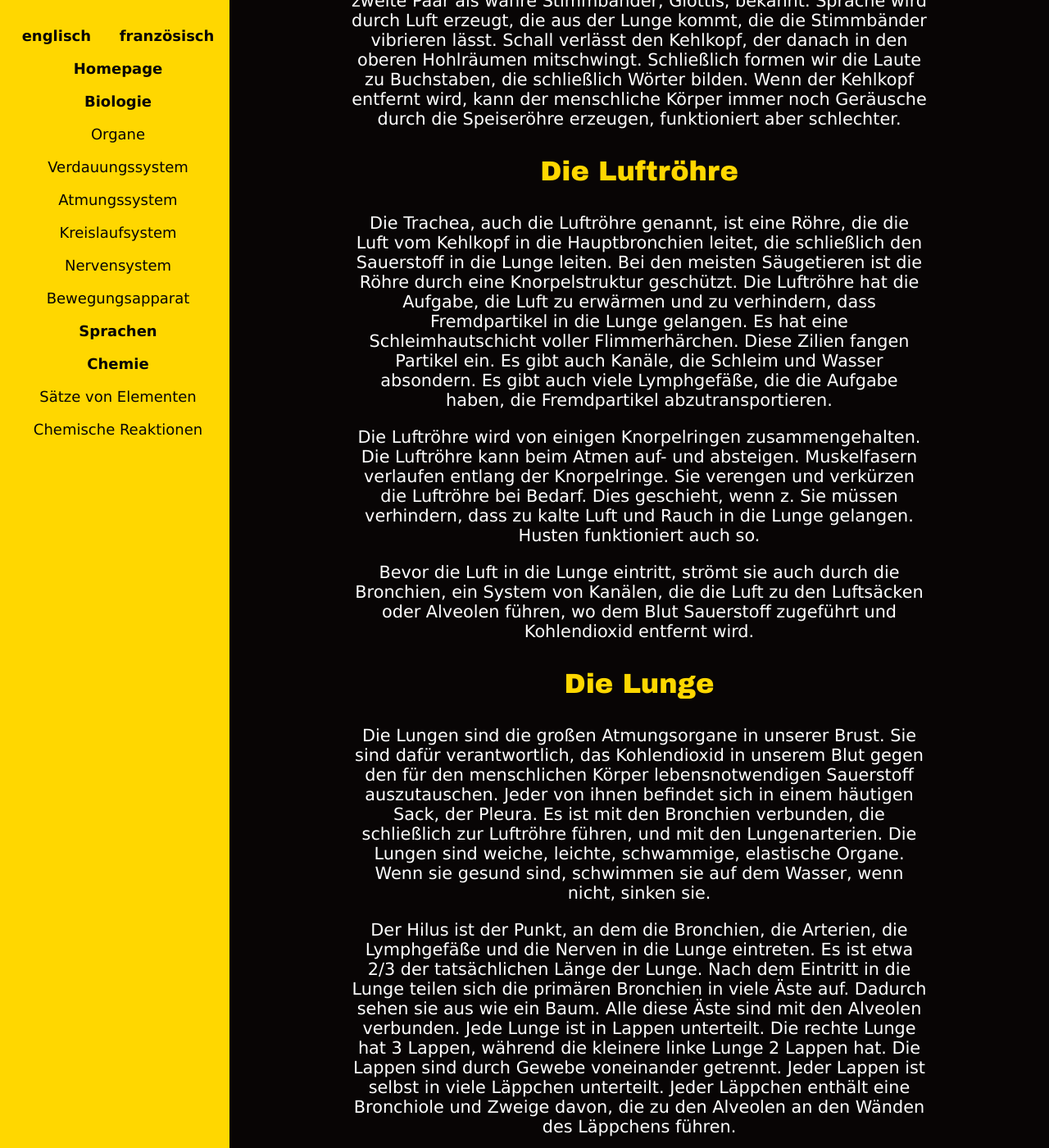
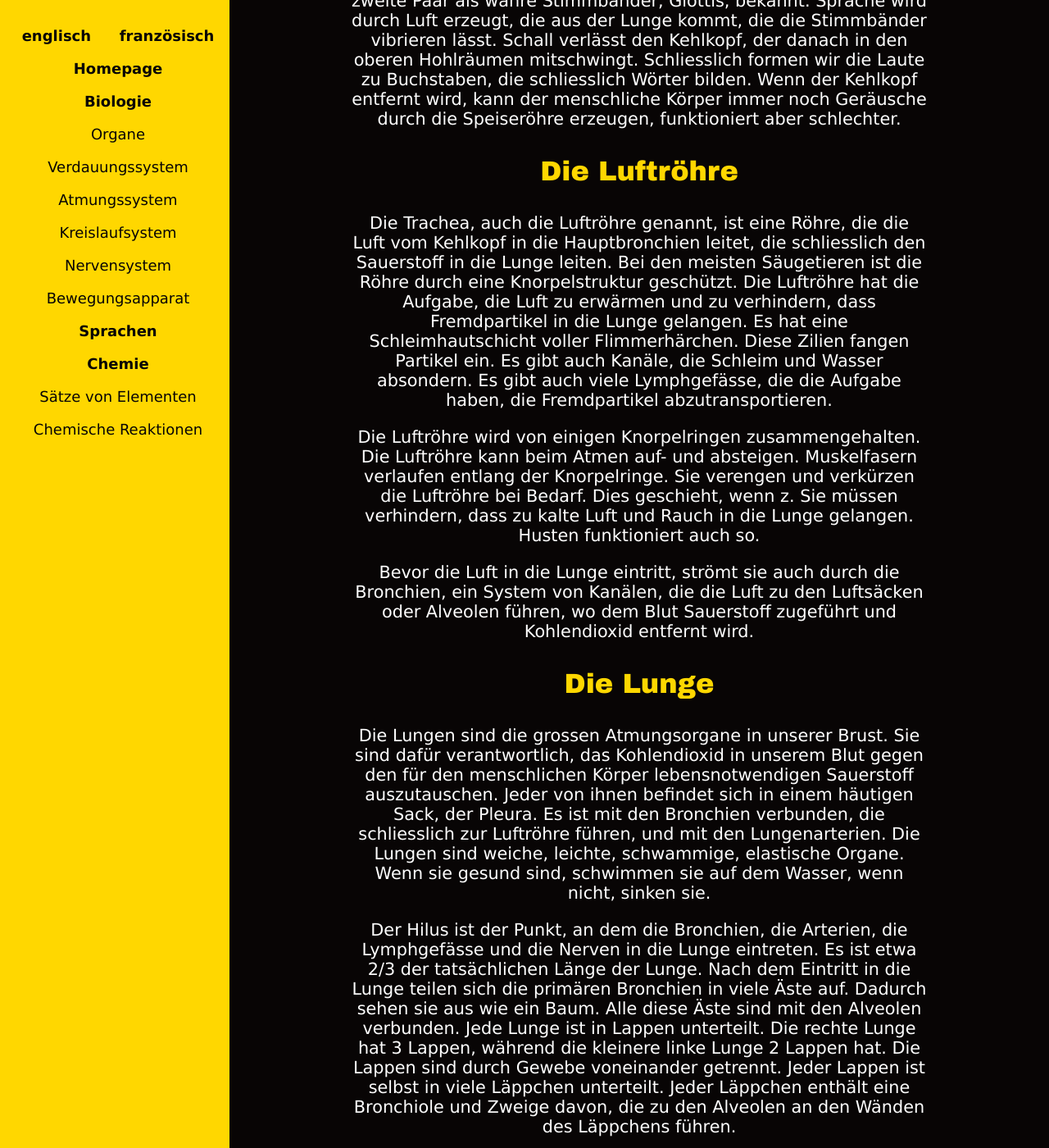
Before and after one commit to awal11/enzyklopaedie, a Jekyll site: the page built from deutsch/biologie/atmungssystem.html, in a window 1280 px wide and 1400 px high, scrolled down 2215 px. Shown: the whole window at 82% size. Built offline with Jekyll 4.4.1, drawn with Linux system fonts in a browser that asks for light colours; some of the changed text lies outside the part shown.

Commit message:
deutschtext

```diff
--- a/deutsch/biologie/atmungssystem.html
+++ b/deutsch/biologie/atmungssystem.html
@@ -66,13 +66,13 @@ Nachdem die Luft in unseren Körper eingedrungen ist, passiert sie zunächst die
     Die Epiglottis ist ein lappenartiger Vorsprung in den Rachen. Wenn Nahrung in den Mund gelangt, erhebt sich der gesamte Kehlkopf bis zur Epiglottis. Auf diese Weise blockiert es den Eingang zu den Atemwegen. Nachdem die Nahrung in die Speiseröhre gelangt ist, entspannt sich der Kehlkopf.
 </p>
 <p>
-    Der Kehlkopf hat zwei Öffnungen an zwei Seiten. Beide Stellen haben große Falten in der Schleimhaut des Kehlkopfes. Während das erste Paar als „falsche“ Stimmbänder bekannt ist, ist das zweite Paar als wahre Stimmbänder, Glottis, bekannt. Sprache wird durch Luft erzeugt, die aus der Lunge kommt, die die Stimmbänder vibrieren lässt. Schall verlässt den Kehlkopf, der danach in den oberen Hohlräumen mitschwingt. Schließlich formen wir die Laute zu Buchstaben, die schließlich Wörter bilden. Wenn der Kehlkopf entfernt wird, kann der menschliche Körper immer noch Geräusche durch die Speiseröhre erzeugen, funktioniert aber schlechter.
+    Der Kehlkopf hat zwei Öffnungen an zwei Seiten. Beide Stellen haben grosse Falten in der Schleimhaut des Kehlkopfes. Während das erste Paar als „falsche“ Stimmbänder bekannt ist, ist das zweite Paar als wahre Stimmbänder, Glottis, bekannt. Sprache wird durch Luft erzeugt, die aus der Lunge kommt, die die Stimmbänder vibrieren lässt. Schall verlässt den Kehlkopf, der danach in den oberen Hohlräumen mitschwingt. Schliesslich formen wir die Laute zu Buchstaben, die schliesslich Wörter bilden. Wenn der Kehlkopf entfernt wird, kann der menschliche Körper immer noch Geräusche durch die Speiseröhre erzeugen, funktioniert aber schlechter.
 </p>
 
 
 <h3 id= 'luftrohre' > Die Luftröhre</h3>
 <p>
-    Die Trachea, auch die Luftröhre genannt, ist eine Röhre, die die Luft vom Kehlkopf in die Hauptbronchien leitet, die schließlich den Sauerstoff in die Lunge leiten. Bei den meisten Säugetieren ist die Röhre durch eine Knorpelstruktur geschützt. Die Luftröhre hat die Aufgabe, die Luft zu erwärmen und zu verhindern, dass Fremdpartikel in die Lunge gelangen. Es hat eine Schleimhautschicht voller Flimmerhärchen. Diese Zilien fangen Partikel ein. Es gibt auch Kanäle, die Schleim und Wasser absondern. Es gibt auch viele Lymphgefäße, die die Aufgabe haben, die Fremdpartikel abzutransportieren.
+    Die Trachea, auch die Luftröhre genannt, ist eine Röhre, die die Luft vom Kehlkopf in die Hauptbronchien leitet, die schliesslich den Sauerstoff in die Lunge leiten. Bei den meisten Säugetieren ist die Röhre durch eine Knorpelstruktur geschützt. Die Luftröhre hat die Aufgabe, die Luft zu erwärmen und zu verhindern, dass Fremdpartikel in die Lunge gelangen. Es hat eine Schleimhautschicht voller Flimmerhärchen. Diese Zilien fangen Partikel ein. Es gibt auch Kanäle, die Schleim und Wasser absondern. Es gibt auch viele Lymphgefässe, die die Aufgabe haben, die Fremdpartikel abzutransportieren.
 </p>
 <p>
     Die Luftröhre wird von einigen Knorpelringen zusammengehalten. Die Luftröhre kann beim Atmen auf- und absteigen. Muskelfasern verlaufen entlang der Knorpelringe. Sie verengen und verkürzen die Luftröhre bei Bedarf. Dies geschieht, wenn z. Sie müssen verhindern, dass zu kalte Luft und Rauch in die Lunge gelangen. Husten funktioniert auch so.
@@ -85,10 +85,10 @@ Nachdem die Luft in unseren Körper eingedrungen ist, passiert sie zunächst die
 <h3 id="lunge"> Die Lunge </h3>
 
 <p>
-    Die Lungen sind die großen Atmungsorgane in unserer Brust. Sie sind dafür verantwortlich, das Kohlendioxid in unserem Blut gegen den für den menschlichen Körper lebensnotwendigen Sauerstoff auszutauschen. Jeder von ihnen befindet sich in einem häutigen Sack, der Pleura. Es ist mit den Bronchien verbunden, die schließlich zur Luftröhre führen, und mit den Lungenarterien. Die Lungen sind weiche, leichte, schwammige, elastische Organe. Wenn sie gesund sind, schwimmen sie auf dem Wasser, wenn nicht, sinken sie.
+    Die Lungen sind die grossen Atmungsorgane in unserer Brust. Sie sind dafür verantwortlich, das Kohlendioxid in unserem Blut gegen den für den menschlichen Körper lebensnotwendigen Sauerstoff auszutauschen. Jeder von ihnen befindet sich in einem häutigen Sack, der Pleura. Es ist mit den Bronchien verbunden, die schliesslich zur Luftröhre führen, und mit den Lungenarterien. Die Lungen sind weiche, leichte, schwammige, elastische Organe. Wenn sie gesund sind, schwimmen sie auf dem Wasser, wenn nicht, sinken sie.
 </p>
 <p>
-    Der Hilus ist der Punkt, an dem die Bronchien, die Arterien, die Lymphgefäße und die Nerven in die Lunge eintreten. Es ist etwa 2/3 der tatsächlichen Länge der Lunge. Nach dem Eintritt in die Lunge teilen sich die primären Bronchien in viele Äste auf. Dadurch sehen sie aus wie ein Baum. Alle diese Äste sind mit den Alveolen verbunden. Jede Lunge ist in Lappen unterteilt. Die rechte Lunge hat 3 Lappen, während die kleinere linke Lunge 2 Lappen hat. Die Lappen sind durch Gewebe voneinander getrennt. Jeder Lappen ist selbst in viele Läppchen unterteilt. Jeder Läppchen enthält eine Bronchiole und Zweige davon, die zu den Alveolen an den Wänden des Läppchens führen.
+    Der Hilus ist der Punkt, an dem die Bronchien, die Arterien, die Lymphgefässe und die Nerven in die Lunge eintreten. Es ist etwa 2/3 der tatsächlichen Länge der Lunge. Nach dem Eintritt in die Lunge teilen sich die primären Bronchien in viele Äste auf. Dadurch sehen sie aus wie ein Baum. Alle diese Äste sind mit den Alveolen verbunden. Jede Lunge ist in Lappen unterteilt. Die rechte Lunge hat 3 Lappen, während die kleinere linke Lunge 2 Lappen hat. Die Lappen sind durch Gewebe voneinander getrennt. Jeder Lappen ist selbst in viele Läppchen unterteilt. Jeder Läppchen enthält eine Bronchiole und Zweige davon, die zu den Alveolen an den Wänden des Läppchens führen.
 </p>
 <p>
     Die Alveolen oder Lungenbläschen sind für den Gasaustausch verantwortlich. Wie bereits erwähnt, geben sie CO2 ab und nehmen Sauerstoff auf, um es im Körper zu verteilen. Die Alveolen bilden einige Cluster, die Alveolarsäcke, die Weintrauben ähneln.
```
Also changed, not shown: other parts of deutsch/biologie/atmungssystem.html (+3 -3 lines), deutsch/deutschindex.html (+3 -4 lines).
